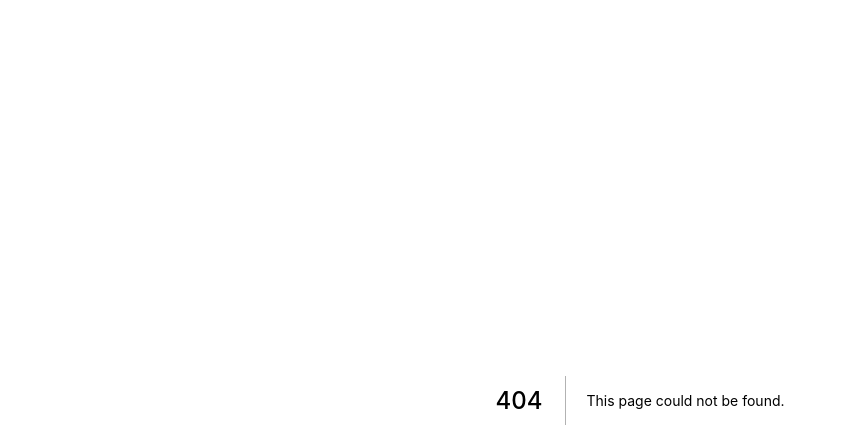
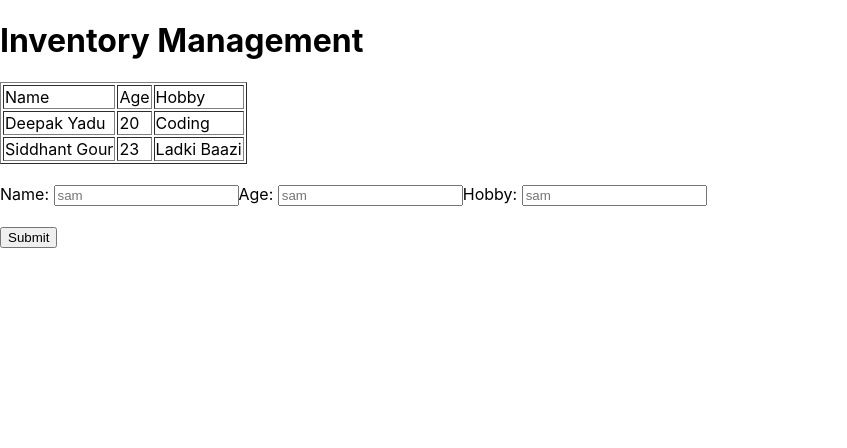
Before and after one commit to newklio/nextjs-example, a Next.js app: page /inventory in a window 1280 px wide. Before the commit this address had no page. Shown: the top 448 px of the page, without its empty margins (0-847 px from the left). Built offline with nearby package versions, Linux system fonts and the light colour scheme.

Commit message:
added states example

```diff
--- /dev/null
+++ b/pages/inventory/index.tsx
@@ -0,0 +1,109 @@
+import type { NextPage } from 'next'
+import { useState } from 'react'
+
+interface invetoryData {
+	name: string
+	age: number
+	hobby: string
+}
+
+const Login: NextPage = () => {
+	const [data, setData] = useState<invetoryData[]>([
+		{
+			name: 'Deepak Yadu',
+			age: 20,
+			hobby: 'Coding',
+		},
+		{
+			name: 'Siddhant Gour',
+			age: 23,
+			hobby: 'Ladki Baazi',
+		},
+	])
+
+	const [formData, setFormData] = useState<invetoryData>({
+		name: '',
+		age: 0,
+		hobby: '',
+	})
+
+	return (
+		<>
+			<h1>Inventory Management</h1>
+			{/* eslint-disable-next-line react/no-unknown-property */}
+			<table border={1}>
+				<thead>
+					<td>Name</td>
+					<td>Age</td>
+					<td>Hobby</td>
+				</thead>
+				<tbody>
+					{data.map(({ name, age, hobby }: invetoryData) => {
+						return (
+							<>
+								<tr>
+									<td>{name}</td>
+									<td>{age}</td>
+									<td>{hobby}</td>
+								</tr>
+							</>
+						)
+					})}
+				</tbody>
+			</table>
+			<br />
+
+			<label htmlFor="nameInput">Name: </label>
+			<input
+				type="text"
+				name="nameInput"
+				onChange={(e) => {
+					setFormData({
+						...formData,
+						name: e.target.value,
+					})
+				}}
+				placeholder="sam"
+			/>
+			<label htmlFor="Age">Age: </label>
+			<input
+				type="number"
+				onChange={(e) => {
+					setFormData({
+						...formData,
+						age: Number(e.target.value),
+					})
+				}}
+				name="Age"
+				placeholder="sam"
+			/>
+			<label htmlFor="Hobby">Hobby: </label>
+			<input
+				type="text"
+				onChange={(e) => {
+					setFormData({
+						...formData,
+						hobby: e.target.value,
+					})
+				}}
+				name="Hobby"
+				placeholder="sam"
+			/>
+			<br />
+			<br />
+			<button
+				onClick={() => {
+					setData([
+						...data,
+						{
+							...formData,
+						},
+					])
+				}}
+			>
+				Submit
+			</button>
+		</>
+	)
+}
+export default Login
```
Also changed, not shown: pages/counter/index.tsx (added, +19 -0 lines).
